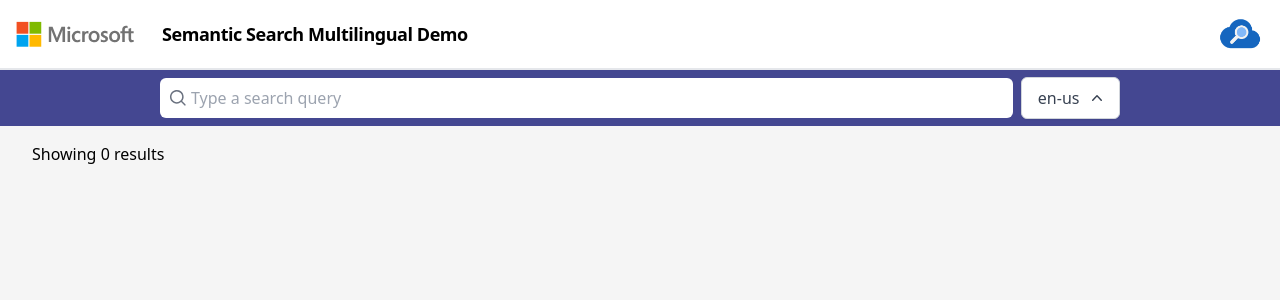
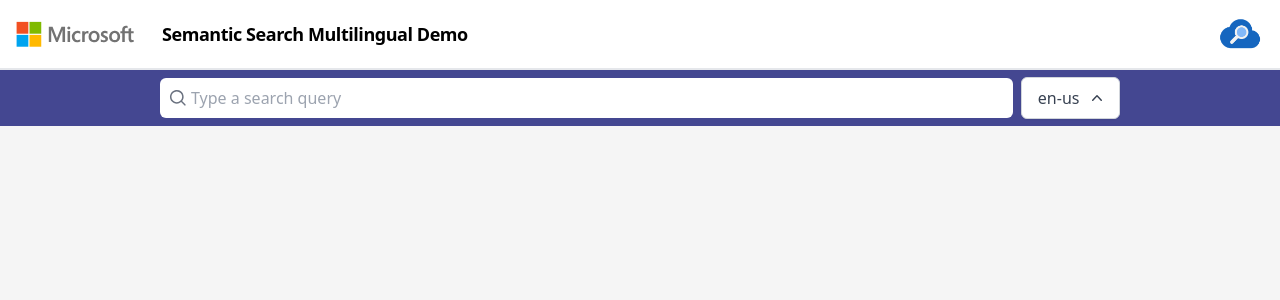
Before and after one commit to farzad528/semantic-multilingual-demo, a Next.js app: page / in a window 1280 px wide. Shown: the top 300 px of the page. Built offline with nearby package versions, Linux system fonts and the light colour scheme.

Commit message:
show results bug

```diff
--- a/pages/index.tsx
+++ b/pages/index.tsx
@@ -110,9 +110,11 @@
         <div className="flex mx-4">
           <div className="flex-auto pt-4 px-4">
             <div>
-              <p>
-                Showing {count} {count === 1 ? "result" : "results"}
-              </p>
+              {searchResults.length > 0 && (
+                <p>
+                  Showing {count} {count === 1 ? "result" : "results"}
+                </p>
+              )}
             </div>
             <span className="flex items-center justify-center">
               {loading && <BeatLoader color="#444791" />}
```
